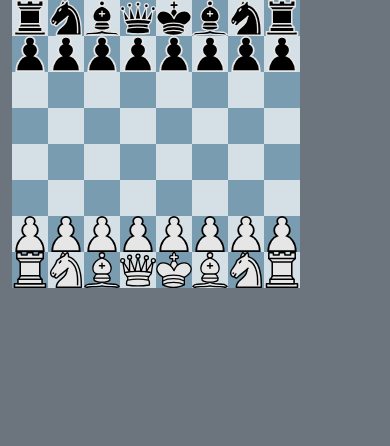
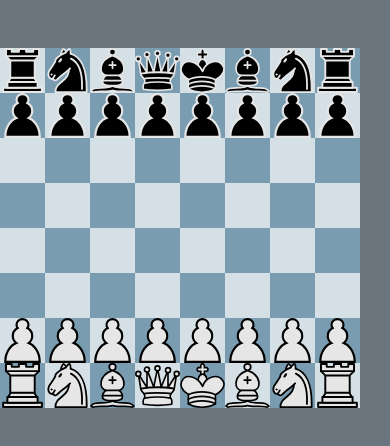
Before and after one commit to dima-xd/chess-helper, an Angular app: page / in a window 390 px wide. Shown: the top 446 px of the page. Built offline with nearby package versions, Linux system fonts and the light colour scheme.

Commit message:
update stlyes

```diff
--- a/src/app/chess-board/chess-board.component.css
+++ b/src/app/chess-board/chess-board.component.css
@@ -1,91 +1,140 @@
-@media (max-width: 420px) {
+.chess-grid > .row {
+    min-width: 640px;
+}
+
+.tile {
+    width: 80px;
+    height: 80px;
+    padding: 0%;
+}
+
+@media screen and (max-width: 900px) {
     .chess-grid > .row {
-        width: 290px;
+        min-width: 520px;
     }
 
-    .chess-grid div.row div[class^="col-"] {
-        width: 36px;
-        height: 36px;
-    }
-
-    .chess-stat {
-        margin-top: 15px;
+    .tile {
+        width: 65px;
+        height: 65px;
+        padding: 0%;
     }
 }
 
-@media (min-width: 420px) {
-
+@media screen and (max-width: 540px) {
     .chess-grid > .row {
-        min-width: 650px;
+        min-width: 416px;
     }
 
-    .chess-grid div.row div[class^="col-"] {
+    .tile {
+        width: 52px;
+        height: 52px;
+        padding: 0%;
+    }
+}
+
+@media screen and (max-width: 438px) {
+    .chess-grid > .row {
+        min-width: 360px;
+    }
+
+    .tile {
+        width: 45px;
+        height: 45px;
+        padding: 0%;
+    }
+}
+
+@media screen and (max-width: 380px) {
+    .chess-grid > .row {
+        min-width: 320px;
+    }
+
+    .tile {
+        width: 40px;
+        height: 40px;
+        padding: 0%;
+    }
+}
+
+/* @media (min-width: 360px) {
+    .chess-grid > .row {
+        min-width: 400px;
+    }
+
+    .tile {
         width: 50px;
         height: 50px;
+        padding: 0%;
+    }
+}
+
+@media (min-width: 476px) {
+    .chess-grid > .row {
+        min-width: 432px;
     }
 
-    .chess-stat {
-        margin-top: 15px;
+    .tile {
+        width: 56.5px;
+        height: 56.5px;
+        padding: 0%;
+    }
+}
+
+@media (min-width: 500px) {
+    .chess-grid > .row {
+        min-width: 480px;
+    }
+
+    .tile {
+        width: 60px;
+        height: 60px;
+        padding: 0%;
+    }
+}
+
+@media (min-width: 578px) {
+    .chess-grid > .row {
+        min-width: 440px;
+    }
+
+    .tile {
+        width: 55px;
+        height: 55px;
+        padding: 0%;
     }
 }
 
 @media (min-width: 768px) {
+    .chess-grid > .row {
+        min-width: 560px;
+    }
 
-    .chess-grid div.row div[class^="col-"] {
+    .tile {
         width: 70px;
         height: 70px;
+        padding: 0%;
     }
-
-    .chess-stat {
-           margin-top: 0 !important;
-       }
 }
 
 @media (min-width: 992px) {
-
     .chess-grid > .row {
-        width: 450px;
+        width: 640px;
     }
 
-    .chess-grid div.row div[class^="col-"] {
+    .tile {
         width: 80px;
         height: 80px;
+        padding: 0%;
     }
 }
 
 @media (min-width: 1200px) {
-    .chess-grid div.row div[class^="col-"] {
+    .tile {
         width: 80px;
         height: 80px;
+        padding: 0%;
     }
-}
-
-.container .row {
-    box-sizing: border-box;
-    margin-left: 0;
-    margin-right: 0;
-}
-
-.container > .row > div[class^="col-"] {
-    padding: 0;
-}
-
-.container img {
-    max-height: 100%;
-    max-width: 100%;
-}
-
-.chess-grid .row {
-    margin-right: 0 !important;
-}
-
-.chess-grid .row div[class^="col-"] {
-    vertical-align: middle;
-    text-align: center;
-    padding: 0;
-    width: 90px;
-    height: 90px;
-}
+} */
 
 /*Black pieces */
 .piece-5 {
--- a/src/app/chess-board/chess-board.component.html
+++ b/src/app/chess-board/chess-board.component.html
@@ -1,23 +1,27 @@
 <div class="container">
-    <div class="row" style="display: inline;">
+    <div class="row board mt-5" style="display: inline-block;">
         <div class="col-xs-8 col-sm-4 col-md-5 col-lg-3 chess-grid">
             <div class="row" *ngFor="let tileI of board?.tiles; index as i">
                 <ng-container *ngFor="let tileJ of tileI; index as j">
                     <ng-container *ngIf="i%2 == 0">
-                        <div class="col-xs-1 col-sm-1 col-md-1"
-                             [style.background-color]="j%2 == 0 ? '#d4e0e5' : '#7a9cb1'" id="dropPiece" >
+                        <div class="col-xs-1 col-sm-1 col-md-1 tile"
+                            [style.background-color]="j%2 == 0 ? '#d4e0e5' : '#7a9cb1'" id="dropPiece"
+                            cdkDropList (cdkDropListDropped)="drop($event)"
+                            [attr.coordinateI]="i" [attr.coordinateJ]="j">
                             <div
-                                class="piece piece-{{tileJ.piece}}" draggablePiece cdkDragBoundary=".container">
-
+                                class="piece piece-{{tileJ.piece}}"
+                                *ngIf="tileJ.piece != 12" cdkDrag cdkDragBoundary=".board">
                             </div>
                         </div>
                     </ng-container>
                     <ng-container *ngIf="i%2 != 0">
-                        <div class="col-xs-1 col-sm-1 col-md-1"
-                            [style.background-color]="j%2 == 0 ? '#7a9cb1' : '#d4e0e5'" id="dropPiece" >
+                        <div class="col-xs-1 col-sm-1 col-md-1 tile"
+                            [style.background-color]="j%2 == 0 ? '#7a9cb1' : '#d4e0e5'" id="dropPiece"
+                            cdkDropList (cdkDropListDropped)="drop($event)"
+                            [attr.coordinateI]="i" [attr.coordinateJ]="j" >
                             <div
-                                class="piece piece-{{tileJ.piece}}" draggablePiece cdkDragBoundary=".container">
-
+                                class="piece piece-{{tileJ.piece}}"
+                                *ngIf="tileJ.piece != 12" cdkDrag cdkDragBoundary=".board">
                             </div>
                         </div>
                     </ng-container>
```
